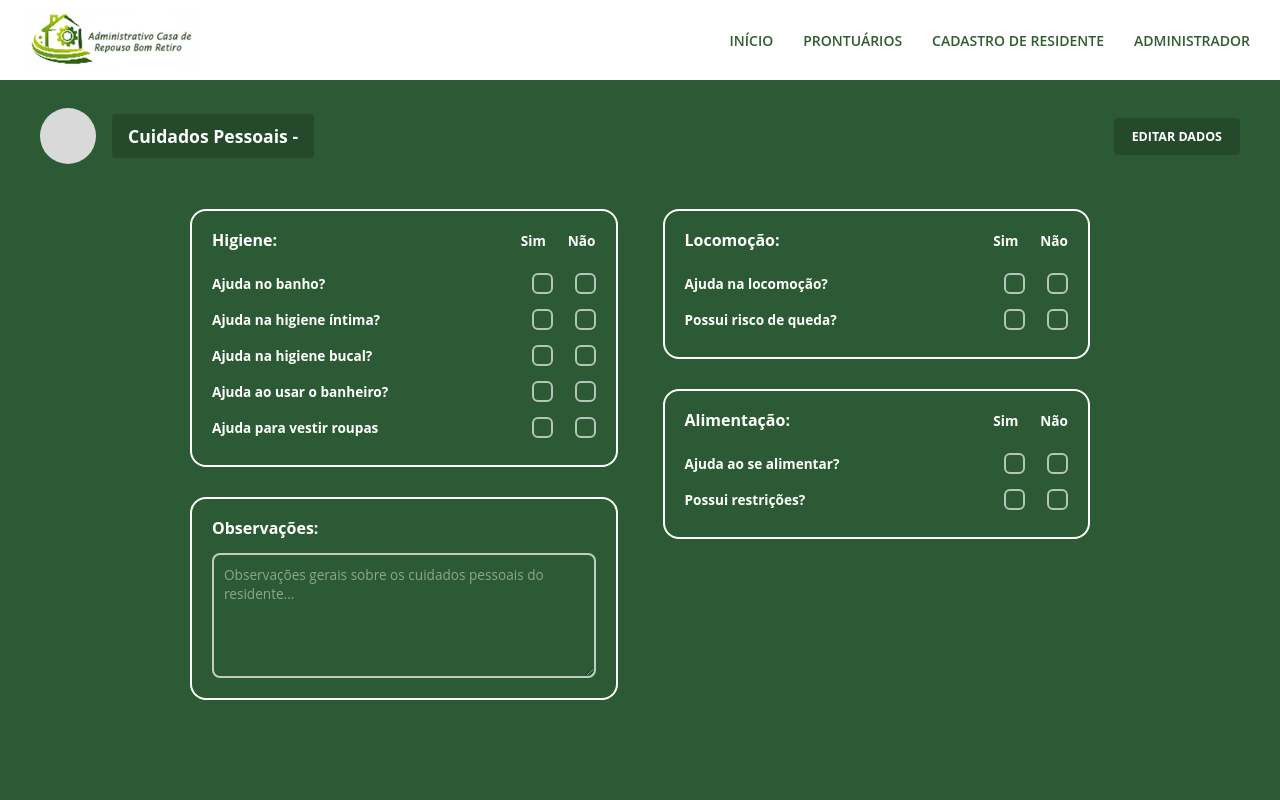
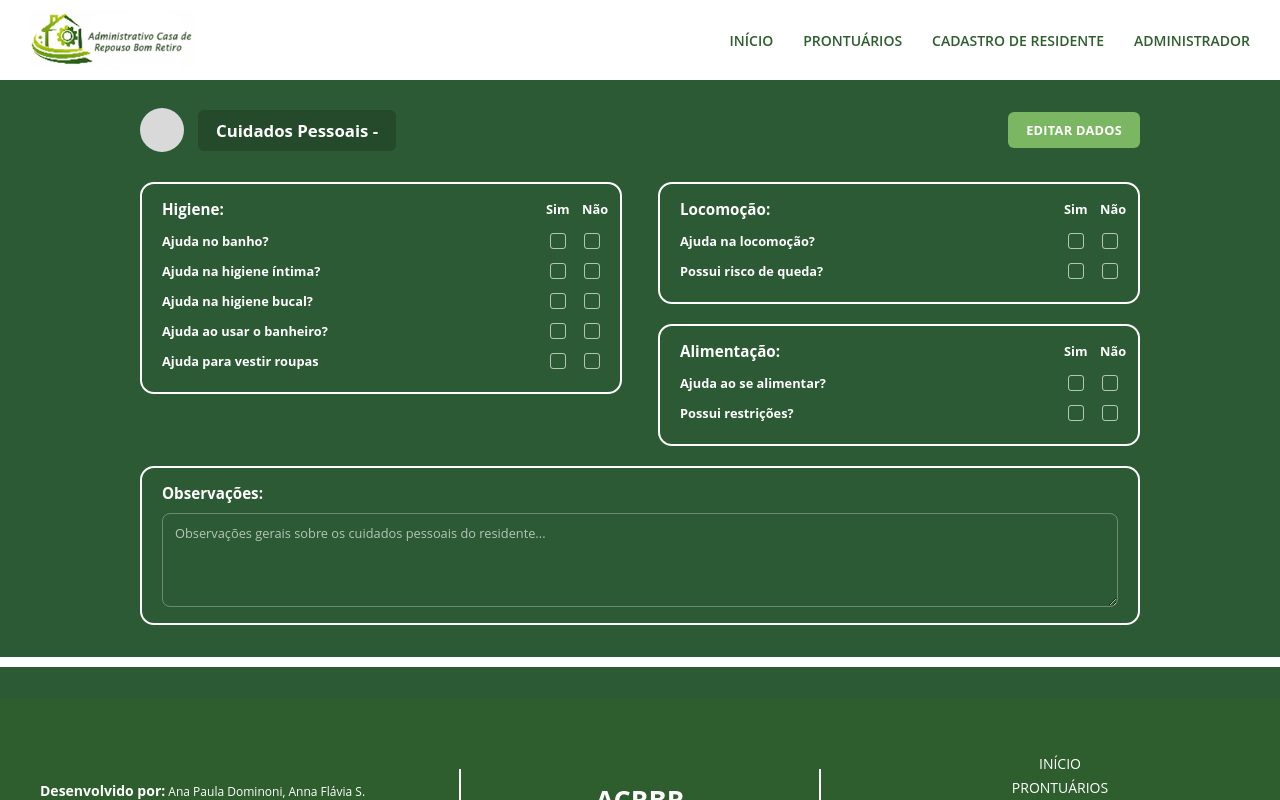
Before and after one commit to Adm-Casa-de-Repouso-Bom-Retiro/ACRBR-FRONTEND, a Vue app: page /cuidadospessoais in a window 1280 px wide. Built offline with nearby package versions, Linux system fonts and the light colour scheme; sample sign-in values are in the browser's storage.

Commit message:
fazendo....

```diff
--- a/dev-dist/sw.js
+++ b/dev-dist/sw.js
@@ -82,7 +82,7 @@ define(['./workbox-5a5d9309'], (function (workbox) { 'use strict';
     "revision": "3ca0b8505b4bec776b69afdba2768812"
   }, {
     "url": "index.html",
-    "revision": "0.8jg38n8fj0g"
+    "revision": "0.060mnrk1a5s"
   }], {});
   workbox.cleanupOutdatedCaches();
   workbox.registerRoute(new workbox.NavigationRoute(workbox.createHandlerBoundToURL("index.html"), {
--- a/src/views/CuidadosPessoaisView.vue
+++ b/src/views/CuidadosPessoaisView.vue
@@ -72,19 +72,6 @@
 
             </div>
           </div>
-
-        </section>
-
-        <section class="box box-observacoes">
-
-          <h2>Observações:</h2>
-
-          <textarea
-            v-model="cuidados.observacoes"
-            :disabled="!editando || salvando"
-            rows="5"
-            placeholder="Observações gerais sobre os cuidados pessoais do residente..."
-          ></textarea>
 
         </section>
 
@@ -186,6 +173,21 @@
 
     </div>
 
+    <section class="box box-observacoes">
+
+      <h2>Observações:</h2>
+
+      <textarea
+        v-model="cuidados.observacoes"
+        :disabled="salvando"
+        rows="4"
+        placeholder="Observações gerais sobre os cuidados pessoais do residente..."
+      ></textarea>
+
+    </section>
+
+    <div class="rodape-divisor"></div>
+
     <div
       v-if="mensagem"
       class="mensagem"
@@ -247,48 +249,21 @@ export default {
       },
 
       higieneItems: [
-        {
-          key: 'ajudaBanho',
-          label: 'Ajuda no banho?'
-        },
-        {
-          key: 'ajudaHigieneIntima',
-          label: 'Ajuda na higiene íntima?'
-        },
-        {
-          key: 'ajudaHigieneBucal',
-          label: 'Ajuda na higiene bucal?'
-        },
-        {
-          key: 'ajudaUsarBanheiro',
-          label: 'Ajuda ao usar o banheiro?'
-        },
-        {
-          key: 'ajudaVestirRoupas',
-          label: 'Ajuda para vestir roupas'
-        }
+        { key: 'ajudaBanho', label: 'Ajuda no banho?' },
+        { key: 'ajudaHigieneIntima', label: 'Ajuda na higiene íntima?' },
+        { key: 'ajudaHigieneBucal', label: 'Ajuda na higiene bucal?' },
+        { key: 'ajudaUsarBanheiro', label: 'Ajuda ao usar o banheiro?' },
+        { key: 'ajudaVestirRoupas', label: 'Ajuda para vestir roupas' }
       ],
 
       locomocaoItems: [
-        {
-          key: 'ajudaLocomocao',
-          label: 'Ajuda na locomoção?'
-        },
-        {
-          key: 'riscoQueda',
-          label: 'Possui risco de queda?'
-        }
+        { key: 'ajudaLocomocao', label: 'Ajuda na locomoção?' },
+        { key: 'riscoQueda', label: 'Possui risco de queda?' }
       ],
 
       alimentacaoItems: [
-        {
-          key: 'ajudaAlimentar',
-          label: 'Ajuda ao se alimentar?'
-        },
-        {
-          key: 'possuiRestricoes',
-          label: 'Possui restrições?'
-        }
+        { key: 'ajudaAlimentar', label: 'Ajuda ao se alimentar?' },
+        { key: 'possuiRestricoes', label: 'Possui restrições?' }
       ]
     }
   },
@@ -310,10 +285,7 @@ export default {
         return params.id
       }
 
-      if (
-        params.residenteId !== undefined &&
-        params.residenteId !== ''
-      ) {
+      if (params.residenteId !== undefined && params.residenteId !== '') {
         return params.residenteId
       }
 
@@ -321,10 +293,7 @@ export default {
         return query.id
       }
 
-      if (
-        query.residenteId !== undefined &&
-        query.residenteId !== ''
-      ) {
+      if (query.residenteId !== undefined && query.residenteId !== '') {
         return query.residenteId
       }
 
@@ -378,11 +347,7 @@ export default {
     async carregarDados() {
       const id = this.idResidente
 
-      if (
-        id === null ||
-        id === undefined ||
-        id === ''
-      ) {
+      if (id === null || id === undefined || id === '') {
         this.mostrarMensagem(
           'Não foi possível identificar o residente.',
           'erro'
@@ -391,39 +356,24 @@ export default {
       }
 
       try {
-        const respostaResidente = await api.get(
-          `/residentes/${id}/`
-        )
+        const respostaResidente = await api.get(`/residentes/${id}/`)
 
-        this.residente.nome =
-          respostaResidente.data?.nome || ''
+        this.residente.nome = respostaResidente.data?.nome || ''
 
-        const respostaCuidados = await api.get(
-          '/cuidadospessoais/'
-        )
+        const respostaCuidados = await api.get('/cuidadospessoais/')
 
         let lista = respostaCuidados.data
 
         if (!Array.isArray(lista)) {
-          lista =
-            respostaCuidados.data?.results || []
+          lista = respostaCuidados.data?.results || []
         }
 
         const cuidado = lista.find(item => {
-          if (
-            item.residente &&
-            typeof item.residente === 'object'
-          ) {
-            return (
-              Number(item.residente.id) ===
-              Number(id)
-            )
+          if (item.residente && typeof item.residente === 'object') {
+            return Number(item.residente.id) === Number(id)
           }
 
-          return (
-            Number(item.residente) ===
-            Number(id)
-          )
+          return Number(item.residente) === Number(id)
         })
 
         if (!cuidado) {
@@ -433,57 +383,31 @@ export default {
 
         this.cuidadosId = cuidado.id
 
-        this.cuidados.higiene.ajudaBanho =
-          cuidado.ajuda_banho ?? null
+        this.cuidados.higiene.ajudaBanho = cuidado.ajuda_banho ?? null
+        this.cuidados.higiene.ajudaHigieneIntima = cuidado.ajuda_higiene_intima ?? null
+        this.cuidados.higiene.ajudaHigieneBucal = cuidado.ajuda_higiene_bucal ?? null
+        this.cuidados.higiene.ajudaUsarBanheiro = cuidado.ajuda_usar_banheiro ?? null
+        this.cuidados.higiene.ajudaVestirRoupas = cuidado.ajuda_vestir_roupas ?? null
 
-        this.cuidados.higiene.ajudaHigieneIntima =
-          cuidado.ajuda_higiene_intima ?? null
+        this.cuidados.locomocao.ajudaLocomocao = cuidado.ajuda_locomocao ?? null
+        this.cuidados.locomocao.riscoQueda = cuidado.risco_queda ?? null
 
-        this.cuidados.higiene.ajudaHigieneBucal =
-          cuidado.ajuda_higiene_bucal ?? null
+        this.cuidados.alimentacao.ajudaAlimentar = cuidado.ajuda_alimentar ?? null
+        this.cuidados.alimentacao.possuiRestricoes = cuidado.possui_restricoes ?? null
 
-        this.cuidados.higiene.ajudaUsarBanheiro =
-          cuidado.ajuda_usar_banheiro ?? null
-
-        this.cuidados.higiene.ajudaVestirRoupas =
-          cuidado.ajuda_vestir_roupas ?? null
-
-        this.cuidados.locomocao.ajudaLocomocao =
-          cuidado.ajuda_locomocao ?? null
-
-        this.cuidados.locomocao.riscoQueda =
-          cuidado.risco_queda ?? null
-
-        this.cuidados.alimentacao.ajudaAlimentar =
-          cuidado.ajuda_alimentar ?? null
-
-        this.cuidados.alimentacao.possuiRestricoes =
-          cuidado.possui_restricoes ?? null
-
-        this.cuidados.observacoes =
-          cuidado.observacoes || ''
+        this.cuidados.observacoes = cuidado.observacoes || ''
 
       } catch (erro) {
-        console.error(
-          'ERRO AO CARREGAR:',
-          erro.response?.data || erro
-        )
+        console.error('ERRO AO CARREGAR:', erro.response?.data || erro)
 
-        this.mostrarMensagem(
-          'Erro ao carregar os dados.',
-          'erro'
-        )
+        this.mostrarMensagem('Erro ao carregar os dados.', 'erro')
       }
     },
 
     async salvarDados() {
       const id = this.idResidente
 
-      if (
-        id === null ||
-        id === undefined ||
-        id === ''
-      ) {
+      if (id === null || id === undefined || id === '') {
         this.mostrarMensagem(
           'Não foi possível identificar o residente.',
           'erro'
@@ -501,35 +425,19 @@ export default {
       const dados = {
         residente: Number(id),
 
-        ajuda_banho:
-          this.cuidados.higiene.ajudaBanho,
+        ajuda_banho: this.cuidados.higiene.ajudaBanho,
+        ajuda_higiene_intima: this.cuidados.higiene.ajudaHigieneIntima,
+        ajuda_higiene_bucal: this.cuidados.higiene.ajudaHigieneBucal,
+        ajuda_usar_banheiro: this.cuidados.higiene.ajudaUsarBanheiro,
+        ajuda_vestir_roupas: this.cuidados.higiene.ajudaVestirRoupas,
 
-        ajuda_higiene_intima:
-          this.cuidados.higiene.ajudaHigieneIntima,
+        ajuda_locomocao: this.cuidados.locomocao.ajudaLocomocao,
+        risco_queda: this.cuidados.locomocao.riscoQueda,
 
-        ajuda_higiene_bucal:
-          this.cuidados.higiene.ajudaHigieneBucal,
+        ajuda_alimentar: this.cuidados.alimentacao.ajudaAlimentar,
+        possui_restricoes: this.cuidados.alimentacao.possuiRestricoes,
 
-        ajuda_usar_banheiro:
-          this.cuidados.higiene.ajudaUsarBanheiro,
-
-        ajuda_vestir_roupas:
-          this.cuidados.higiene.ajudaVestirRoupas,
-
-        ajuda_locomocao:
-          this.cuidados.locomocao.ajudaLocomocao,
-
-        risco_queda:
-          this.cuidados.locomocao.riscoQueda,
-
-        ajuda_alimentar:
-          this.cuidados.alimentacao.ajudaAlimentar,
-
-        possui_restricoes:
-          this.cuidados.alimentacao.possuiRestricoes,
-
-        observacoes:
-          this.cuidados.observacoes
+        observacoes: this.cuidados.observacoes
       }
 
       try {
@@ -541,44 +449,29 @@ export default {
             dados
           )
         } else {
-          resposta = await api.post(
-            '/cuidadospessoais/',
-            dados
-          )
+          resposta = await api.post('/cuidadospessoais/', dados)
 
           if (resposta.data?.id) {
-            this.cuidadosId =
-              resposta.data.id
+            this.cuidadosId = resposta.data.id
           }
         }
 
         this.editando = false
 
-        this.mostrarMensagem(
-          'Dados salvos com sucesso!',
-          'sucesso'
-        )
+        this.mostrarMensagem('Dados salvos com sucesso!', 'sucesso')
 
       } catch (erro) {
-        console.error(
-          'ERRO AO SALVAR:',
-          erro.response?.data || erro
-        )
+        console.error('ERRO AO SALVAR:', erro.response?.data || erro)
 
-        const erroApi =
-          erro.response?.data
+        const erroApi = erro.response?.data
 
-        let mensagemErro =
-          'Não foi possível salvar os dados.'
+        let mensagemErro = 'Não foi possível salvar os dados.'
 
         if (erroApi) {
           if (typeof erroApi === 'string') {
             mensagemErro = erroApi
-          } else if (
-            typeof erroApi === 'object'
-          ) {
-            const mensagens =
-              Object.entries(erroApi)
+          } else if (typeof erroApi === 'object') {
+            const mensagens = Object.entries(erroApi)
               .map(([campo, valor]) => {
                 if (Array.isArray(valor)) {
                   return `${campo}: ${valor.join(', ')}`
@@ -596,10 +489,7 @@ export default {
 
         this.editando = true
 
-        this.mostrarMensagem(
-          mensagemErro,
-          'erro'
-        )
+        this.mostrarMensagem(mensagemErro, 'erro')
 
       } finally {
         this.salvando = false
@@ -611,64 +501,66 @@ export default {
 
 <style scoped>
 .cuidados-container {
-  min-height: 100vh;
   width: 100%;
   background-color: #2c5a34;
   color: #fff;
-  padding: 28px 40px 50px;
+  padding: 28px 40px 32px;
   box-sizing: border-box;
   font-family: 'Segoe UI', sans-serif;
 }
 
 .topo {
   width: 100%;
+  max-width: 1000px;
+  margin: 0 auto 30px;
   display: flex;
   align-items: center;
   justify-content: space-between;
-  gap: 30px;
-  margin-bottom: 45px;
+  gap: 20px;
 }
 
 .titulo-area {
   display: flex;
   align-items: center;
-  gap: 16px;
+  gap: 14px;
   min-width: 0;
 }
 
 .avatar-placeholder {
-  width: 56px;
-  height: 56px;
-  min-width: 56px;
+  width: 44px;
+  height: 44px;
+  min-width: 44px;
   border-radius: 50%;
   background: #d9d9d9;
 }
 
 .card-title {
   background: #24492b;
-  padding: 10px 16px;
-  border-radius: 4px;
-  font-size: 1.1rem;
+  padding: 9px 18px;
+  border-radius: 6px;
+  font-size: 1.05rem;
+  font-weight: 700;
   margin: 0;
   white-space: nowrap;
 }
 
 .btn-editar {
   flex-shrink: 0;
-  background: #24492b;
+  background: #7bb662;
   color: #fff;
   border: none;
-  padding: 10px 18px;
-  border-radius: 4px;
-  font-weight: bold;
+  padding: 9px 18px;
+  border-radius: 6px;
+  font-weight: 700;
   cursor: pointer;
-  font-size: 0.78rem;
+  font-size: 0.8rem;
+  letter-spacing: 0.02em;
   white-space: nowrap;
   transition: filter 0.15s ease, opacity 0.15s ease;
 }
 
 .btn-editar:hover:not(:disabled) {
-  filter: brightness(1.15);
+  filter: brightness(1.1);
 }
 
 .btn-editar:disabled {
@@ -678,31 +570,32 @@ export default {
 
 .grid-sections {
   width: 100%;
-  max-width: 900px;
+  max-width: 1000px;
   margin: 0 auto;
   display: grid;
   grid-template-columns: minmax(0, 1fr) minmax(0, 1fr);
-  column-gap: 45px;
+  column-gap: 36px;
   align-items: start;
 }
 
 .coluna {
   display: flex;
   flex-direction: column;
-  gap: 30px;
+  gap: 20px;
 }
 
 .box {
   width: 100%;
   border: 2px solid #fff;
-  border-radius: 16px;
-  padding: 20px;
+  border-radius: 14px;
+  padding: 16px 20px;
   box-sizing: border-box;
 }
 
 .box h2 {
   margin: 0;
-  font-size: 1rem;
+  font-size: 0.95rem;
+  font-weight: 700;
   line-height: 1.2;
 }
 
@@ -710,27 +603,32 @@ export default {
   display: flex;
   justify-content: space-between;
   align-items: flex-start;
-  gap: 20px;
-  margin-bottom: 15px;
+  gap: 18px;
+  margin-bottom: 8px;
 }
 
 .col-labels {
   display: flex;
-  gap: 22px;
-  font-weight: bold;
-  font-size: 0.85rem;
+  gap: 18px;
+  font-weight: 700;
+  font-size: 0.8rem;
   flex-shrink: 0;
+}
+
+.col-labels span {
+  width: 18px;
+  text-align: center;
 }
 
 .check-row {
   display: flex;
   justify-content: space-between;
   align-items: center;
-  gap: 20px;
-  min-height: 36px;
-  font-size: 0.85rem;
-  font-weight: bold;
-  padding: 7px 0;
+  gap: 18px;
+  min-height: 30px;
+  font-size: 0.8rem;
+  font-weight: 700;
+  padding: 5px 0;
 }
 
 .check-row > span {
@@ -739,20 +637,33 @@ export default {
 
 .check-pair {
   display: flex;
-  gap: 22px;
+  gap: 18px;
   flex-shrink: 0;
 }
 
 .check-box {
-  width: 21px;
-  height: 21px;
-  min-width: 21px;
-  border: 2px solid #fff;
-  border-radius: 6px;
-  background: transparent;
+  -webkit-appearance: none;
+  -moz-appearance: none;
+  appearance: none;
+  display: block;
+  width: 16px;
+  height: 16px;
+  min-width: 16px;
+  min-height: 16px;
+  max-width: 16px;
+  max-height: 16px;
+  flex: 0 0 auto;
+  aspect-ratio: 1 / 1;
+  border: 1.5px solid #fff;
+  border-radius: 3px;
+  background-color: transparent;
   cursor: pointer;
   padding: 0;
+  margin: 0;
   box-sizing: border-box;
+  outline: none;
+  line-height: 0;
+  font-size: 0;
   transition: background 0.15s ease, border-color 0.15s ease;
 }
 
@@ -761,8 +672,8 @@ export default {
 }
 
 .check-box.active {
-  background: #4caf50;
-  border-color: #4caf50;
+  background: #7bb662;
+  border-color: #7bb662;
 }
 
 .check-box:disabled {
@@ -770,28 +681,40 @@ export default {
   opacity: 0.65;
 }
 
+.box-observacoes {
+  width: 100%;
+  max-width: 1000px;
+  box-sizing: border-box;
+  margin: 20px auto 0;
+}
+
 .box-observacoes h2 {
-  margin-bottom: 15px;
+  margin-bottom: 10px;
 }
 
 textarea {
   display: block;
   width: 100%;
-  min-height: 125px;
+  min-height: 80px;
   box-sizing: border-box;
+  border: 1.5px solid rgba(255, 255, 255, 0.3);
   border-radius: 8px;
-  border: 2px solid #fff;
-  padding: 10px;
+  padding: 10px 12px;
   font-family: inherit;
-  font-size: 0.85rem;
+  font-size: 0.8rem;
   resize: vertical;
   background: transparent;
   color: #fff;
   outline: none;
+  transition: border-color 0.15s ease;
+}
+
+textarea:not(:disabled) {
+  cursor: text;
 }
 
 textarea:focus {
-  border-color: #8fcf96;
+  border-color: rgba(255, 255, 255, 0.6);
 }
 
 textarea::placeholder {
@@ -801,6 +724,15 @@ textarea::placeholder {
 textarea:disabled {
   opacity: 0.7;
   cursor: default;
+}
+
+.rodape-divisor {
+  width: 100vw;
+  height: 10px;
+  background: #fff;
+  margin-top: 32px;
+  margin-left: calc(50% - 50vw);
+  margin-right: calc(50% - 50vw);
 }
 
 .mensagem {
@@ -827,54 +759,41 @@ textarea:disabled {
 
 @media (max-width: 900px) {
   .cuidados-container {
-    padding: 25px;
-  }
-
-  .topo {
-    margin-bottom: 35px;
+    padding: 20px;
   }
 
   .grid-sections {
     max-width: 100%;
-    column-gap: 25px;
+    column-gap: 20px;
   }
 }
 
 @media (max-width: 768px) {
-  .cuidados-container {
-    padding: 20px;
-  }
-
   .topo {
     align-items: flex-start;
-    margin-bottom: 30px;
-  }
-
-  .titulo-area {
-    min-width: 0;
   }
 
   .card-title {
     white-space: normal;
-    font-size: 1rem;
+    font-size: 0.85rem;
   }
 
   .grid-sections {
     grid-template-columns: 1fr;
     column-gap: 0;
-    row-gap: 30px;
+    row-gap: 20px;
   }
 }
 
 @media (max-width: 480px) {
   .cuidados-container {
-    padding: 16px;
+    padding: 14px;
   }
 
   .topo {
     flex-direction: column;
     align-items: stretch;
-    gap: 15px;
+    gap: 12px;
   }
 
   .btn-editar {
@@ -882,35 +801,26 @@ textarea:disabled {
   }
 
   .avatar-placeholder {
-    width: 48px;
-    height: 48px;
-    min-width: 48px;
-  }
-
-  .card-title {
-    font-size: 0.9rem;
-    padding: 9px 12px;
+    width: 36px;
+    height: 36px;
+    min-width: 36px;
   }
 
   .box {
-    padding: 16px;
-  }
-
-  .box-header {
-    gap: 12px;
+    padding: 12px;
   }
 
   .col-labels {
-    gap: 14px;
+    gap: 10px;
   }
 
   .check-pair {
-    gap: 14px;
+    gap: 10px;
   }
 
   .check-row {
-    gap: 12px;
-    font-size: 0.8rem;
+    gap: 10px;
+    font-size: 0.72rem;
   }
 }
 </style>
```
Lines whose indentation alone changed are shown as unchanged.
